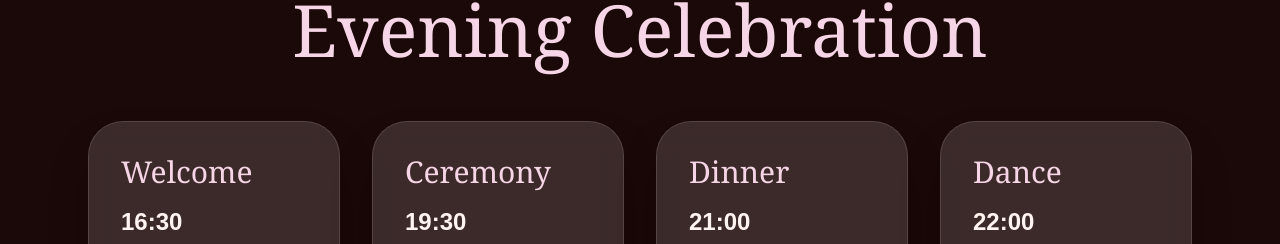
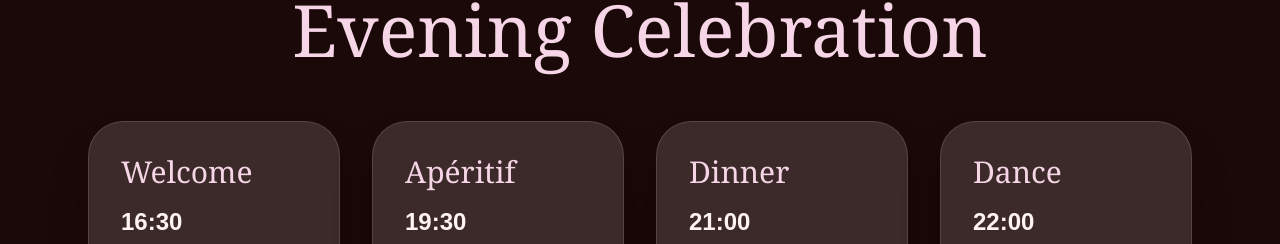
Before and after one commit to Nandinivadla/olisa, a Next.js app: page / in a window 1280 px wide. Shown: the part 3070-3314 px from the top of the page. Built offline with nearby package versions, Linux system fonts and the light colour scheme.

Commit message:
final website updates

```diff
--- a/app/page.tsx
+++ b/app/page.tsx
@@ -294,7 +294,7 @@ export default function Home() {
           <div className="bg-[#4a3a3a]/70 backdrop-blur-md rounded-[35px] p-8 border border-[#ffffff20] shadow-2xl">
 
             <h3 className="text-3xl font-serif text-[#f6d6e6] mb-4">
-              {lang === "fr" ? "Cérémonie" : "Ceremony"}
+              {lang === "fr" ? "Apéritif" : "Apéritif"}
             </h3>
 
             <p className="text-2xl mb-3 font-semibold">
@@ -362,8 +362,10 @@ export default function Home() {
         </h2>
 
         <p className="text-center text-lg md:text-2xl italic mb-10 text-[#f6d6e6]">
-          Leave us a message filled with love and beautiful memories ✨
-        </p>
+  {lang === "fr"
+    ? "Laissez-nous un message rempli d’amour et de beaux souvenirs ✨"
+    : "Leave us a message filled with love and beautiful memories ✨"}
+</p>
 
         <form
           action="https://formsubmit.co/clochardolisa@gmail.com"
```
